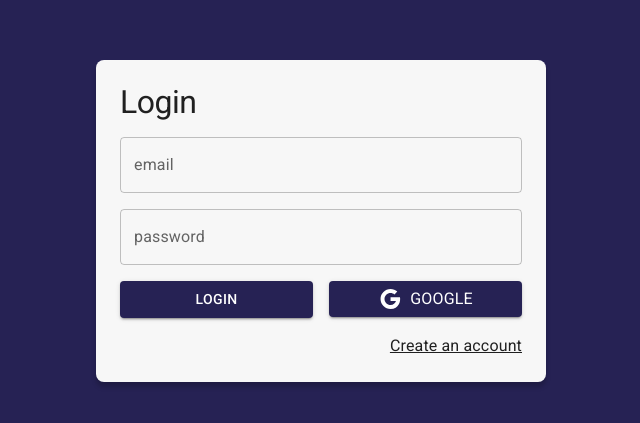
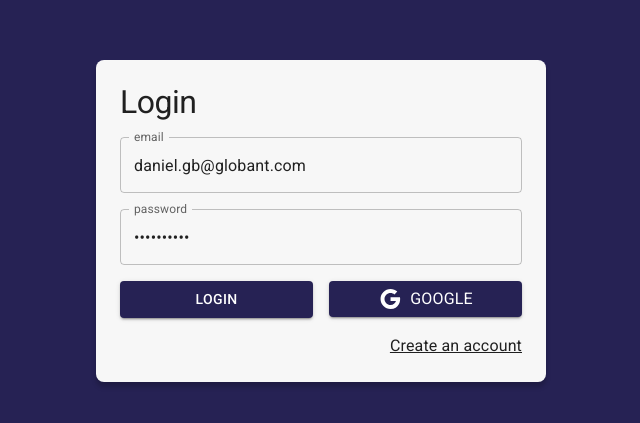
Before and after one commit to qbixmex/Journal-App-2022, a React (Vite) app: page /auth/login in a window 1280 px wide. Shown: the part 179-602 px from the top of the page, without its empty margins (319-959 px from the left). Built offline with nearby package versions, Linux system fonts and the light colour scheme.

Commit message:
17 - Login form dispatching actions

```diff
--- a/package.json
+++ b/package.json
@@ -1,7 +1,7 @@
 {
   "name": "journal-app",
   "private": true,
-  "version": "1.1.0",
+  "version": "1.2.0",
   "scripts": {
     "dev": "vite",
     "build": "vite build",
--- a/src/auth/pages/LoginPage.jsx
+++ b/src/auth/pages/LoginPage.jsx
@@ -1,35 +1,58 @@
 import { Link as RouterLink } from 'react-router-dom';
+import { useDispatch } from 'react-redux';
 import { Button, Grid, Link, TextField, Typography } from "@mui/material";
 import Google from "@mui/icons-material/Google";
+
 import { AuthLayout } from '../layout/AuthLayout';
+import { useForm } from '../../hooks';
+import { checkingAuthentication, startGoogleSignIn } from '../../store/auth';
 
 export const LoginPage = () => {
+
+  const dispatch = useDispatch();
+
+  const { email, password, formState, onInputChange, onResetForm } = useForm({
+    email: 'daniel.gb@globant.com',
+    password: '0123456789'
+  });
+
+  const onSubmit = (event) => {
+    event.preventDefault();
+    dispatch( checkingAuthentication( email, password ) );
+    onResetForm();
+  };
+
+  const onGoogleSignIn = () => {
+    dispatch( startGoogleSignIn( email, password ) );
+    onResetForm();
+  };
+
   return (
     <AuthLayout title="Login">
-      <form>
+      <form onSubmit={ onSubmit }>
         <Grid container>
 
-          <Grid item
-            xs={ 12 }
-            mb={ 2 }
-          >
+          <Grid item xs={ 12 } mb={ 2 }>
             <TextField
+              name="email"
               label="email"
               type="email"
               placeholder="email"
               fullWidth
+              value={ email }
+              onChange={ onInputChange }
             />
           </Grid>
 
-          <Grid item
-            xs={ 12 }
-            mb={ 2 }
-          >
+          <Grid item xs={ 12 } mb={ 2 }>
             <TextField
+              name="password"
               label="password"
               type="password"
               placeholder="password"
               fullWidth
+              value={ password }
+              onChange={ onInputChange }
             />
 
           </Grid>
@@ -37,13 +60,21 @@ export const LoginPage = () => {
           <Grid container spacing={2} sx={{ mb: 2 }}>
 
             <Grid item xs={ 12 } sm={ 6 }>
-              <Button variant='contained' fullWidth>
+              <Button
+                type='submit'
+                variant='contained'
+                fullWidth
+              >
                 Login
               </Button>
             </Grid>
 
             <Grid item xs={ 12 } sm={ 6 }>
-              <Button variant='contained' fullWidth>
+              <Button
+                variant='contained'
+                fullWidth
+                onClick={ onGoogleSignIn }
+              >
                 <Google />
                 <Typography sx={{ ml: 1 }}>Google</Typography>
               </Button>
--- /dev/null
+++ b/src/hooks/index.js
@@ -0,0 +1 @@
+export * from './useForm';
--- /dev/null
+++ b/src/hooks/useForm.js
@@ -0,0 +1,24 @@
+import { useState } from "react";
+
+export const useForm = (initialState = {}) => {
+  const [ formState, setFormState ] = useState(initialState);
+
+  /**
+   * @param {{ target: { name: string, value: string } }} event
+   * @returns { void }
+   */
+  const onInputChange = ({ target: { name = '', value = '' } }) => {
+    setFormState({ ...formState, [name]: value });
+  };
+
+  const onResetForm = () => {
+    setFormState(initialState);
+  };
+
+  return {
+    ...formState,
+    formState,
+    onInputChange,
+    onResetForm
+  };
+};
--- a/src/store/auth/authSlice.js
+++ b/src/store/auth/authSlice.js
@@ -1,7 +1,7 @@
 import { createSlice } from '@reduxjs/toolkit';
 
 const initialState = {
-  status: 'checking', // 'not-authenticated, 'authenticated
+  status: 'not-authenticated', // 'checking', 'not-authenticated, 'authenticated
   uid: null,
   email: null,
   displayName: null,
@@ -16,7 +16,9 @@ export const authSlice = createSlice({
     login: ( state, action ) => {},
     logout: ( state, action ) => {},
     logout: ( state, action ) => {},
-    checkingCredentials: ( state, action ) => {},
+    checkingCredentials: ( state ) => {
+      state.status = 'checking'
+    },
   },
 });
 
--- a/src/store/auth/index.js
+++ b/src/store/auth/index.js
@@ -1 +1,2 @@
-export * from './authSlice.js';
+export * from './authSlice';
+export * from './thunks';
--- /dev/null
+++ b/src/store/auth/thunks.js
@@ -0,0 +1,25 @@
+import { login, logout, checkingCredentials } from "./";
+
+/**
+ * Launch Checking Credential Redux Action.
+ * @param {string} email User Email
+ * @param {string} password User Password
+ * @returns {Promise<void>} Dispatch Checking Credentials Action.
+ */
+export const checkingAuthentication = ( email, password ) => {
+  return async ( dispatch ) => {
+    dispatch( checkingCredentials() );
+  }
+};
+
+/**
+ * Launch Checking Credential Redux Action.
+ * @param {string} email User Email
+ * @param {string} password User Password
+ * @returns {Promise<void>} Dispatch Checking Credentials Action.
+ */
+export const startGoogleSignIn = ( email, password ) => {
+  return async ( dispatch ) => {
+    dispatch( checkingCredentials() );
+  }
+};
```
